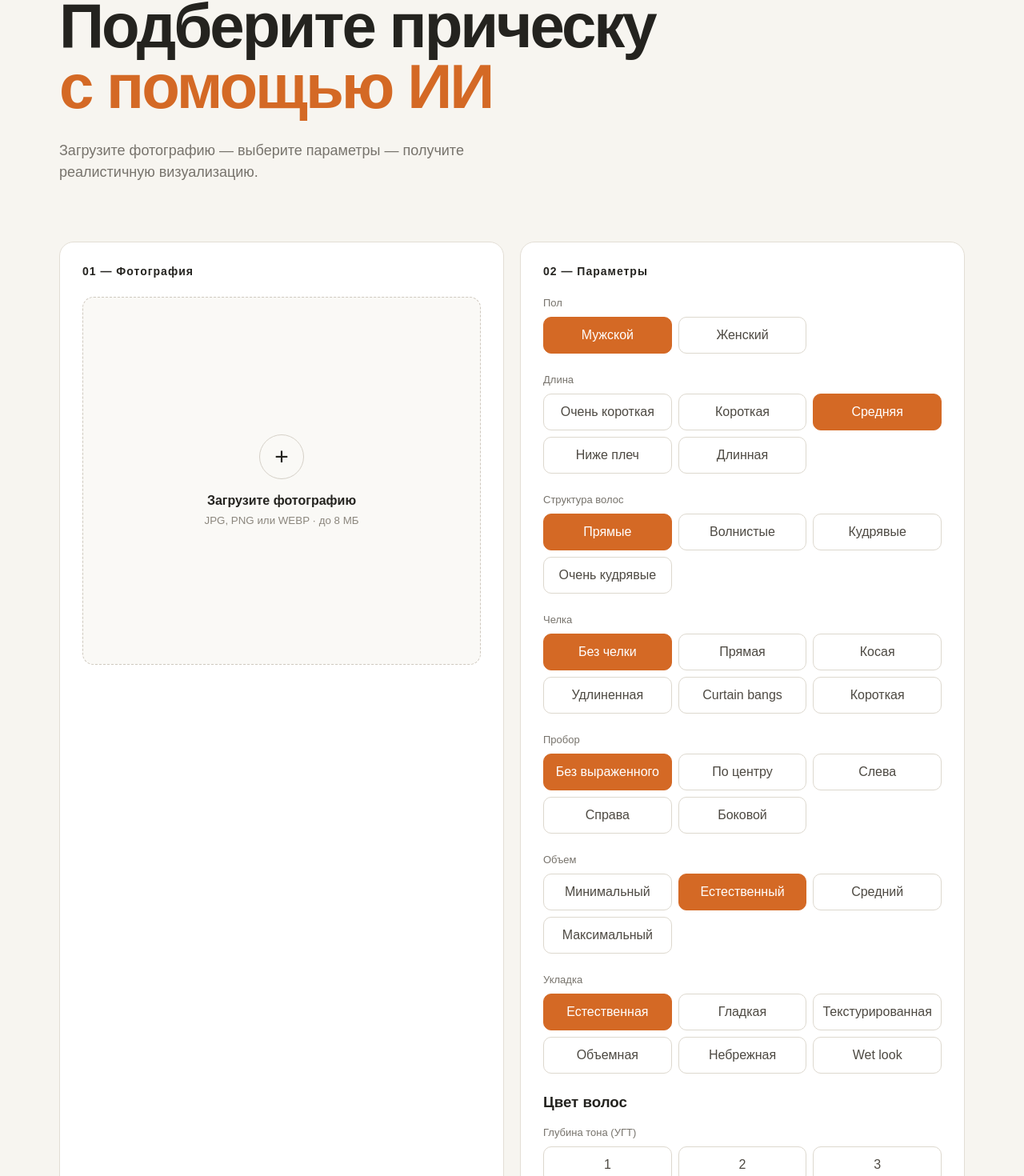
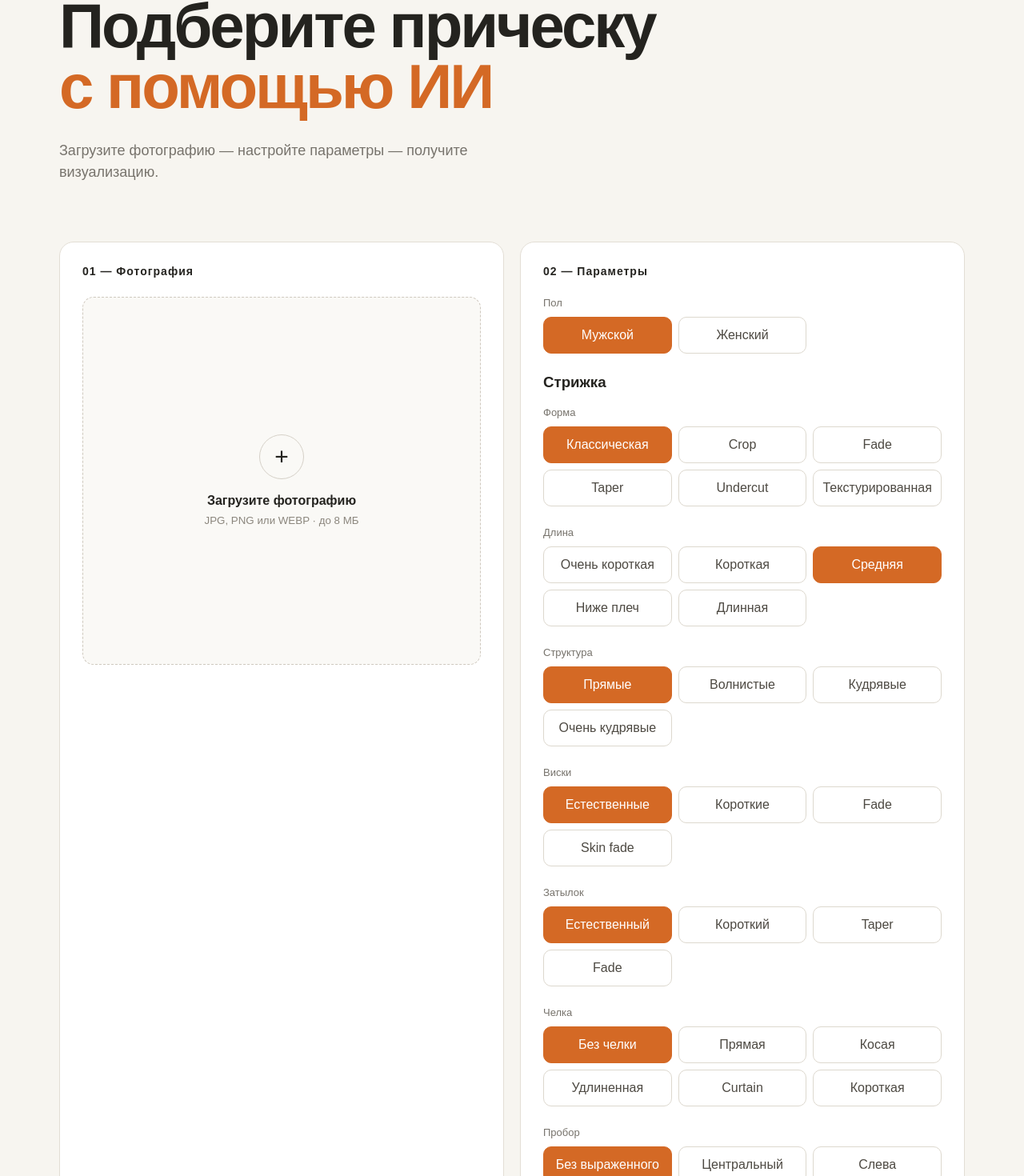
Before and after one commit to bibobba/profcosmo-ai, a Next.js app: page / in a window 1280 px wide. Shown: the part 204-1674 px from the top of the page at 80% size. Built offline with nearby package versions, Linux system fonts and the light colour scheme.

Commit message:
Add haircut options and update styling parameters
Added male and female haircut options with corresponding state management. Updated UI elements for hair styling parameters.

```diff
--- a/app/page.tsx
+++ b/app/page.tsx
@@ -6,6 +6,26 @@ const options = {
   gender: [
     ["male", "Мужской"],
     ["female", "Женский"],
+  ],
+
+  maleCut: [
+    ["classic", "Классическая"],
+    ["crop", "Crop"],
+    ["fade", "Fade"],
+    ["taper", "Taper"],
+    ["undercut", "Undercut"],
+    ["textured", "Текстурированная"],
+  ],
+
+  femaleCut: [
+    ["bob", "Боб"],
+    ["long-bob", "Лонг-боб"],
+    ["square", "Каре"],
+    ["pixie", "Пикси"],
+    ["cascade", "Каскад"],
+    ["shag", "Шэг"],
+    ["layered", "Слои"],
+    ["straight-cut", "Ровный срез"],
   ],
 
   length: [
@@ -28,13 +48,13 @@ const options = {
     ["straight", "Прямая"],
     ["side", "Косая"],
     ["long", "Удлиненная"],
-    ["curtain", "Curtain bangs"],
+    ["curtain", "Curtain"],
     ["short", "Короткая"],
   ],
 
   parting: [
     ["none", "Без выраженного"],
-    ["center", "По центру"],
+    ["center", "Центральный"],
     ["left", "Слева"],
     ["right", "Справа"],
     ["side", "Боковой"],
@@ -54,6 +74,33 @@ const options = {
     ["voluminous", "Объемная"],
     ["messy", "Небрежная"],
     ["wet", "Wet look"],
+  ],
+
+  temples: [
+    ["natural", "Естественные"],
+    ["short", "Короткие"],
+    ["fade", "Fade"],
+    ["skin-fade", "Skin fade"],
+  ],
+
+  nape: [
+    ["natural", "Естественный"],
+    ["short", "Короткий"],
+    ["taper", "Taper"],
+    ["fade", "Fade"],
+  ],
+
+  layers: [
+    ["none", "Без слоев"],
+    ["soft", "Мягкие"],
+    ["medium", "Средние"],
+    ["pronounced", "Выраженные"],
+  ],
+
+  ends: [
+    ["straight", "Ровные"],
+    ["textured", "Текстурированные"],
+    ["soft", "Мягкие"],
   ],
 
   colorDepth: [
@@ -88,6 +135,7 @@ const options = {
   ],
 
   coloring: [
+    ["none", "Без окрашивания"],
     ["solid", "Однотонное"],
     ["highlighting", "Мелирование"],
     ["balayage", "Балаяж"],
@@ -112,6 +160,9 @@ export default function Home() {
 
   const [gender, setGender] = useState("male");
 
+  const [maleCut, setMaleCut] = useState("classic");
+  const [femaleCut, setFemaleCut] = useState("long-bob");
+
   const [length, setLength] = useState("medium");
   const [structure, setStructure] = useState("straight");
   const [bangs, setBangs] = useState("none");
@@ -119,10 +170,16 @@ export default function Home() {
   const [volume, setVolume] = useState("natural");
   const [styling, setStyling] = useState("natural");
 
+  const [temples, setTemples] = useState("natural");
+  const [nape, setNape] = useState("natural");
+
+  const [layers, setLayers] = useState("soft");
+  const [ends, setEnds] = useState("straight");
+
   const [colorDepth, setColorDepth] = useState("5");
   const [colorTone, setColorTone] = useState("natural");
   const [colorIntensity, setColorIntensity] = useState("medium");
-  const [coloring, setColoring] = useState("solid");
+  const [coloring, setColoring] = useState("none");
   const [roots, setRoots] = useState("same");
 
   const [loading, setLoading] = useState(false);
@@ -161,12 +218,23 @@ export default function Home() {
       formData.append("image", file);
       formData.append("gender", gender);
 
+      formData.append(
+        "cut",
+        gender === "male" ? maleCut : femaleCut
+      );
+
       formData.append("length", length);
       formData.append("structure", structure);
       formData.append("bangs", bangs);
       formData.append("parting", parting);
       formData.append("volume", volume);
       formData.append("styling", styling);
+
+      formData.append("temples", temples);
+      formData.append("nape", nape);
+
+      formData.append("layers", layers);
+      formData.append("ends", ends);
 
       formData.append("colorDepth", colorDepth);
       formData.append("colorTone", colorTone);
@@ -212,8 +280,8 @@ export default function Home() {
         </h1>
 
         <p>
-          Загрузите фотографию — выберите параметры —
-          получите реалистичную визуализацию.
+          Загрузите фотографию — настройте параметры —
+          получите визуализацию.
         </p>
       </section>
 
@@ -268,6 +336,23 @@ export default function Home() {
             setValue={setGender}
           />
 
+          <h3 className="parameter-title">Стрижка</h3>
+
+          <Group
+            title="Форма"
+            options={
+              gender === "male"
+                ? options.maleCut
+                : options.femaleCut
+            }
+            value={gender === "male" ? maleCut : femaleCut}
+            setValue={
+              gender === "male"
+                ? setMaleCut
+                : setFemaleCut
+            }
+          />
+
           <Group
             title="Длина"
             options={options.length}
@@ -276,11 +361,47 @@ export default function Home() {
           />
 
           <Group
-            title="Структура волос"
+            title="Структура"
             options={options.structure}
             value={structure}
             setValue={setStructure}
           />
+
+          {gender === "male" && (
+            <>
+              <Group
+                title="Виски"
+                options={options.temples}
+                value={temples}
+                setValue={setTemples}
+              />
+
+              <Group
+                title="Затылок"
+                options={options.nape}
+                value={nape}
+                setValue={setNape}
+              />
+            </>
+          )}
+
+          {gender === "female" && (
+            <>
+              <Group
+                title="Слои"
+                options={options.layers}
+                value={layers}
+                setValue={setLayers}
+              />
+
+              <Group
+                title="Концы"
+                options={options.ends}
+                value={ends}
+                setValue={setEnds}
+              />
+            </>
+          )}
 
           <Group
             title="Челка"
@@ -310,18 +431,17 @@ export default function Home() {
             setValue={setStyling}
           />
 
-          <div className="parameter-section">
-            <h3>Цвет волос</h3>
+          <h3 className="parameter-title">Цвет</h3>
 
           <Group
-              title="Глубина тона (УГТ)"
+            title="Глубина тона / УГТ"
             options={options.colorDepth}
             value={colorDepth}
             setValue={setColorDepth}
           />
 
           <Group
-              title="Направление цвета"
+            title="Направление"
             options={options.colorTone}
             value={colorTone}
             setValue={setColorTone}
@@ -347,7 +467,6 @@ export default function Home() {
             value={roots}
             setValue={setRoots}
           />
-          </div>
 
           <button
             className="generate"
```
Lines whose indentation alone changed are shown as unchanged.
